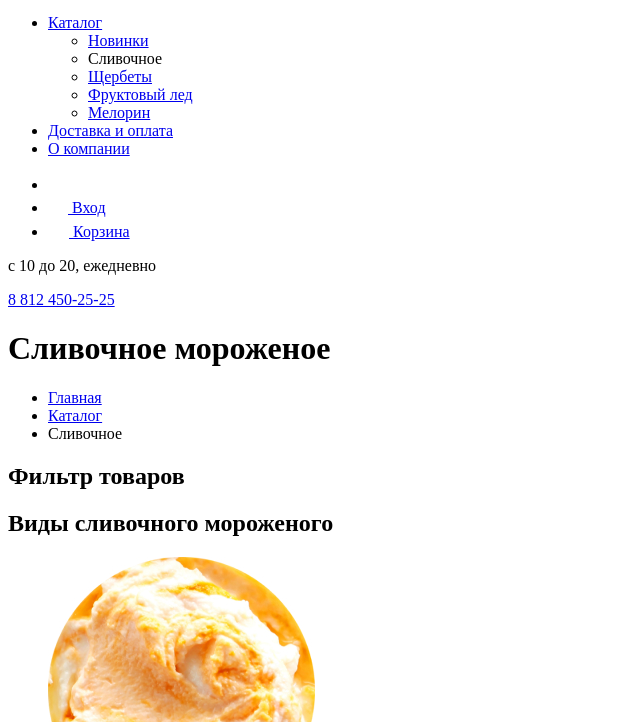
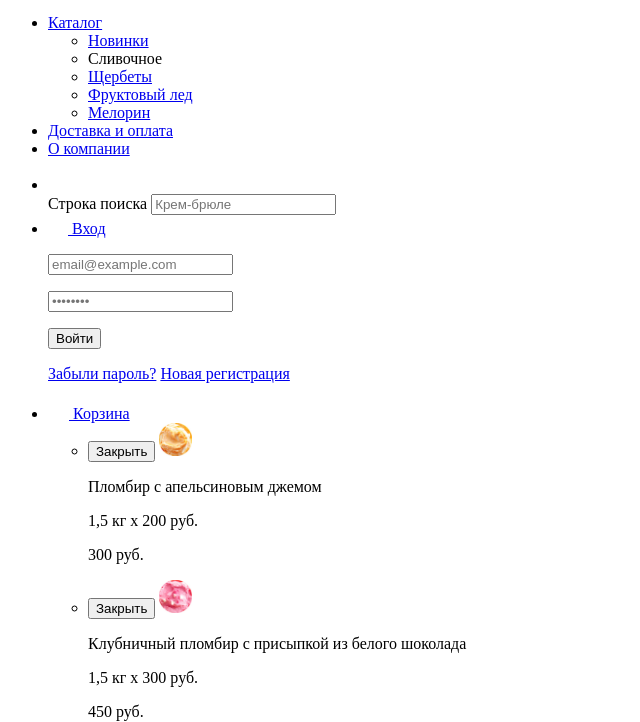
Before and after one commit to Daria-Roon/895171-gllacy-28, a plain HTML site: page catalog.html in a window 1280 px wide. Shown: the part 78-800 px from the top of the page, without its empty margins (0-640 px from the left). Drawn offline with Linux system fonts and the light colour scheme.

Commit message:
задание по уроку №4

```diff
--- a/catalog.html
+++ b/catalog.html
@@ -45,6 +45,11 @@
                         <path d="M16 14.6652L11.0785 9.73294C11.9827 8.48188 12.3826 6.93501 12.1984 5.40134C12.0141 3.86767 11.2594 2.4601 10.0848 1.45982C8.91022 0.45954 7.40233 -0.0598191 5.86234 0.00548954C4.32234 0.0707982 2.86363 0.715967 1.77757 1.81212C0.691516 2.90827 0.0580813 4.3747 0.0038002 5.91849C-0.050481 7.46228 0.478388 8.96976 1.48476 10.1398C2.49113 11.3098 3.90092 12.0563 5.43251 12.2301C6.96409 12.4039 8.50472 11.9922 9.74663 11.0772L14.6586 16L16 14.6652ZM6.08152 10.3767C5.24079 10.3767 4.41895 10.1268 3.71991 9.65874C3.02087 9.19063 2.47604 8.5253 2.15431 7.74687C1.83258 6.96844 1.7484 6.11188 1.91241 5.28551C2.07643 4.45913 2.48128 3.70006 3.07576 3.10427C3.67024 2.50849 4.42766 2.10276 5.25223 1.93838C6.0768 1.77401 6.93149 1.85837 7.70822 2.1808C8.48495 2.50324 9.14883 3.04927 9.61591 3.74983C10.083 4.4504 10.3323 5.27404 10.3323 6.11661C10.3298 7.24568 9.88115 8.3278 9.08451 9.12618C8.28788 9.92456 7.20813 10.3742 6.08152 10.3767Z" fill="white"/>
                     </svg>
                 </a>
+                <form action="https://echo.htmlacademy.ru/" method="get">
+                    <label>Строка поиска
+                        <input type="text" name="search" placeholder="Крем-брюле">
+                    </label>
+                </form>
             </li>
             <li>
                 <a href="#nowhere">
@@ -53,6 +58,22 @@
                         <path d="M18 0H5C4.46957 0 3.96086 0.210714 3.58579 0.585786C3.21071 0.960859 3 1.46957 3 2V4H5V2H18V17H5V15H3V17C3 17.5304 3.21071 18.0391 3.58579 18.4142C3.96086 18.7893 4.46957 19 5 19H18C18.5304 19 19.0391 18.7893 19.4142 18.4142C19.7893 18.0391 20 17.5304 20 17V2C20 1.46957 19.7893 0.960859 19.4142 0.585786C19.0391 0.210714 18.5304 0 18 0Z" fill="white"/>
                     </svg> Вход
                 </a>
+                <section>
+                    <form action="https://echo.htmlacademy.ru" method="post">
+                        <p>
+                            <label for="login" class="visually-hidden"></label>
+                            <input id="login" type="email" name="login" placeholder="email@example.com">
+                        </p>
+                        <p>
+                            <label for="password" class="visually-hidden"></label>
+                            <input id="password" type="password" name="password" placeholder="••••••••">
+                        </p>
+                        <button type="submit">Войти</button>
+                        <p>
+                            <a href="#">Забыли пароль?</a>
+                            <a href="#">Новая регистрация</a>
+                        </p>
+                    </section>
                 </li>
                 <li>
                     <a href="#nowhere">
@@ -62,6 +83,26 @@
                             <path d="M16.1027 20C17.2157 20 18.118 19.1046 18.118 18C18.118 16.8954 17.2157 16 16.1027 16C14.9896 16 14.0873 16.8954 14.0873 18C14.0873 19.1046 14.9896 20 16.1027 20Z" fill="white"/>
                         </svg> Корзина
                     </a>
+                    <section>
+                        <ul>
+                            <li>
+                                <button type="button">Закрыть</button>
+                                <img src="img/product_1.jpg" width="33" height="33" alt="Пломбир с апельсиновым джемом">
+                                <p>Пломбир с апельсиновым джемом</p>
+                                <p>1,5 кг х 200 руб.</p>
+                                <p>300 руб.</p>
+                            </li>
+                            <li>
+                                <button type="button">Закрыть</button>
+                                <img src="img/product_3.jpg" width="33" height="33" alt=" Клубничный пломбир с присыпкой из белого шоколада">
+                                <p>Клубничный пломбир с присыпкой из белого шоколада</p>
+                                <p>1,5 кг х 300 руб.</p>
+                                <p>450 руб.</p>
+                            </li>
+                        </ul>
+                        <p>Итого: 750 руб.</p>
+                        <button type="button">Оформить заказ</button>
+                    </section>
                 </li>
             </ul>
         </nav>
```
Also changed, not shown: index.html (+32 -0 lines). Lines whose indentation alone changed are shown as unchanged.
